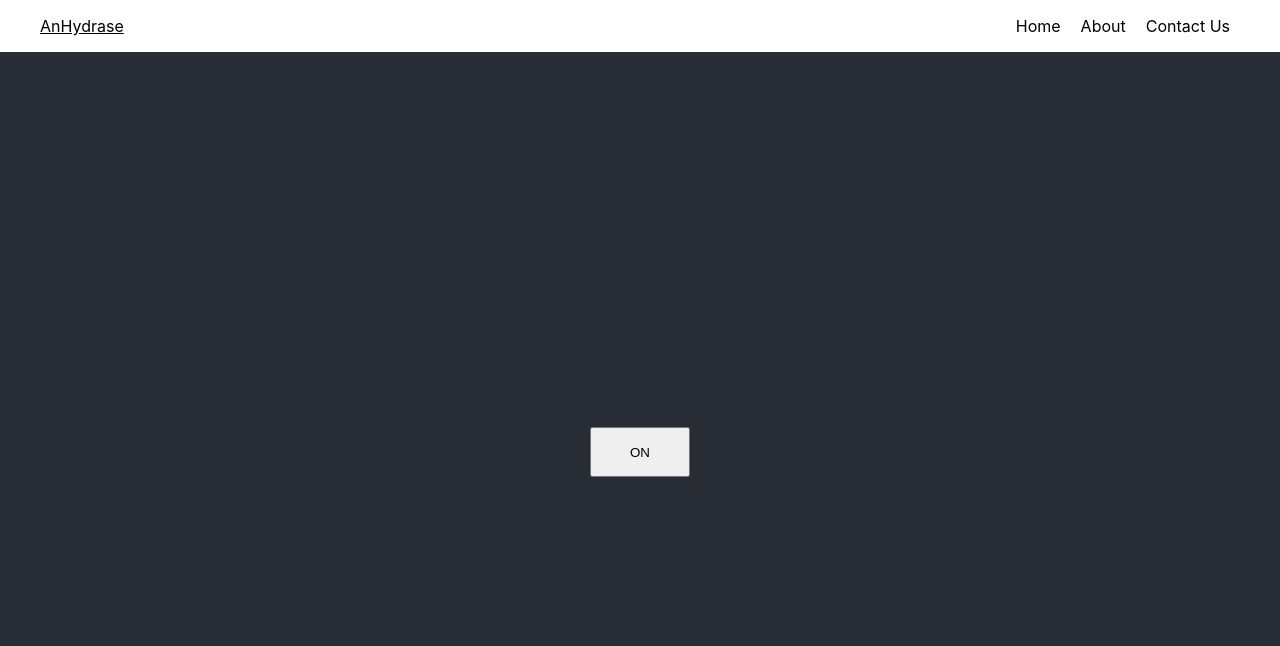
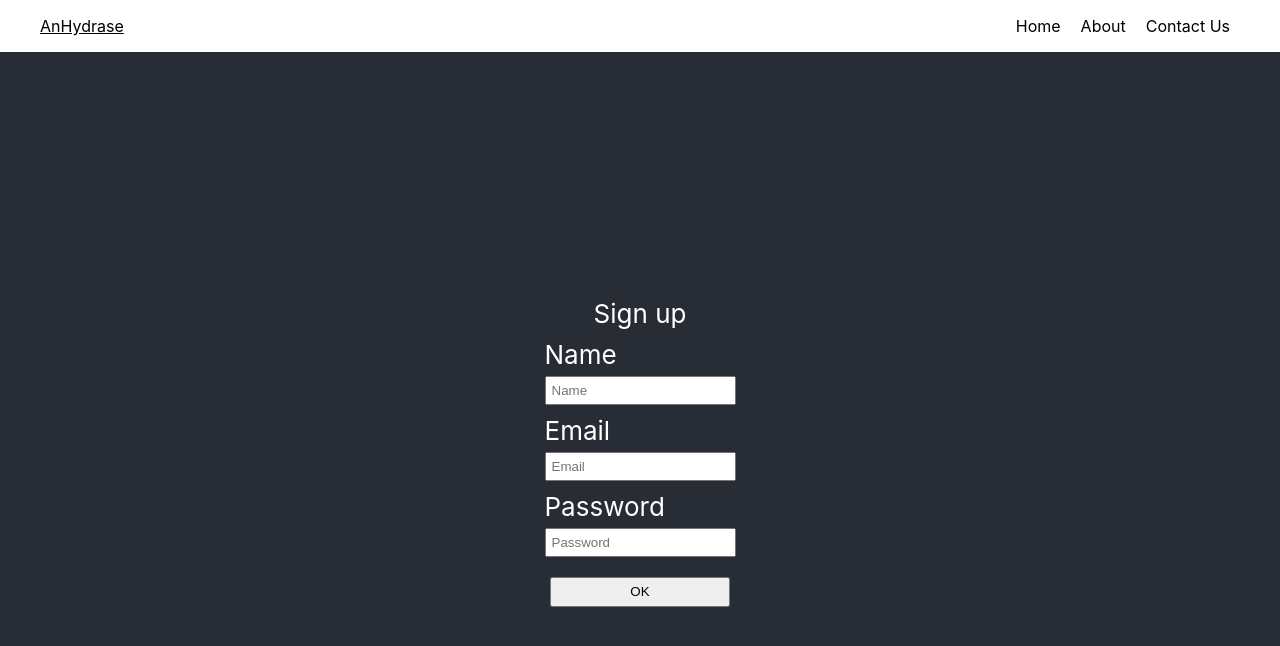
Before and after one commit to Tochy112/AnHydrase-react, a React (Create React App) app: page / in a window 1280 px wide. Shown: the top 646 px of the page. Built offline with nearby package versions, Linux system fonts and the light colour scheme.

Commit message:
updated files

```diff
--- a/package.json
+++ b/package.json
@@ -8,6 +8,7 @@
     "@testing-library/user-event": "^13.5.0",
     "react": "^18.1.0",
     "react-bootstrap": "^2.4.0",
+    "react-confirm-alert": "^3.0.2",
     "react-dom": "^18.1.0",
     "react-scripts": "5.0.1",
     "web-vitals": "^2.1.4"
--- a/src/App.css
+++ b/src/App.css
@@ -5,6 +5,19 @@
 .App-logo {
   height: 40vmin;
   pointer-events: none;
+}
+
+form label{
+  display: flex;
+  margin-top: 10px;
+}
+form input{
+  padding: 5px;
+}
+form button{
+  width: 180px;
+  height: 30px;
+  margin-top: 20px;
 }
 
 @media (prefers-reduced-motion: no-preference) {
--- a/src/App.js
+++ b/src/App.js
@@ -3,6 +3,7 @@ import Navbar from './Components/Navbar/Navbar'
 import New from './New'
 import New2 from './New2';
 import New3 from './New3';
+import New4 from './New4';
 
 
 function App() {
@@ -12,7 +13,8 @@ function App() {
       <header className="App-header">
         {/* <New /> */}
         {/* <New2 /> */}
-        <New3 />
+        {/* <New3 /> */}
+        <New4 />
       </header>
     </div>
   );
--- /dev/null
+++ b/src/New4.js
@@ -0,0 +1,48 @@
+import React, { Component } from 'react'
+import { confirmAlert } from 'react-confirm-alert';
+import 'react-confirm-alert/src/react-confirm-alert.css'
+
+
+export default class New4 extends Component {
+
+    submit = (e) =>{
+        e.preventDefault()
+        confirmAlert({
+            title: 'Save password?',
+            buttons: [
+              {
+                label: 'Yes',
+                onClick: () => alert('saved succesfully')
+              },
+              {
+                label: 'No',
+                onClick: () => alert('Not saved')
+              }
+            ]
+          })
+
+    }
+
+  render() {
+    return (
+      <div>
+        <form>
+            <legend>Sign up</legend>
+            <label for="">Name</label>
+            <input type="text" placeholder='Name' name='username' ></input>
+
+            <label for="">Email</label>
+            <input type="email" placeholder='Email' name='email'></input>
+
+            <label for="">Password</label>
+            <input type="password" placeholder='Password' name='password'></input>
+
+            <div className='container'>
+                <button type='submit' onClick={this.submit}>OK</button>
+            </div>
+        </form>
+
+      </div>
+    )
+  }
+}
```
Also changed, not shown: 1 other file (tests, documents, lock files or other folders).
